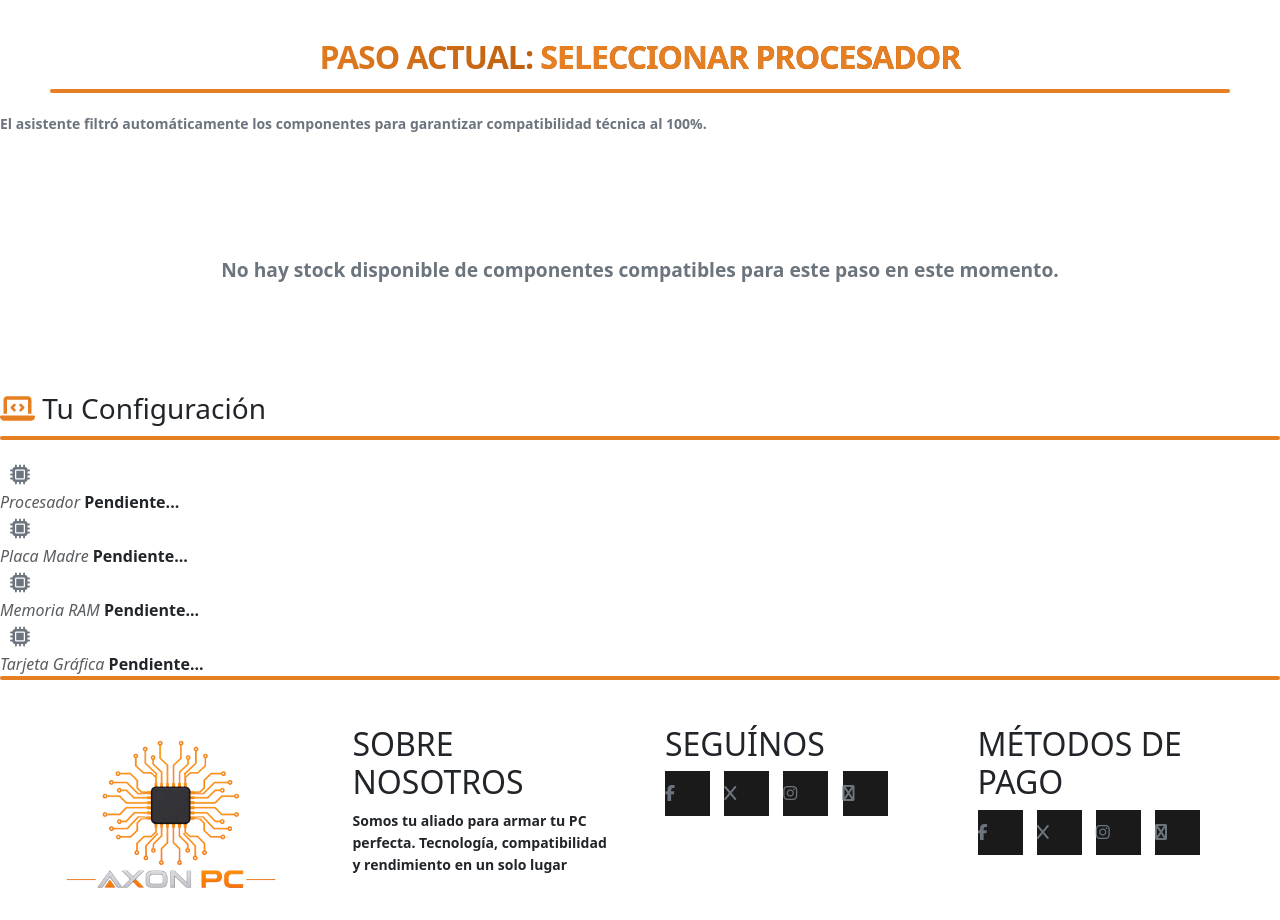
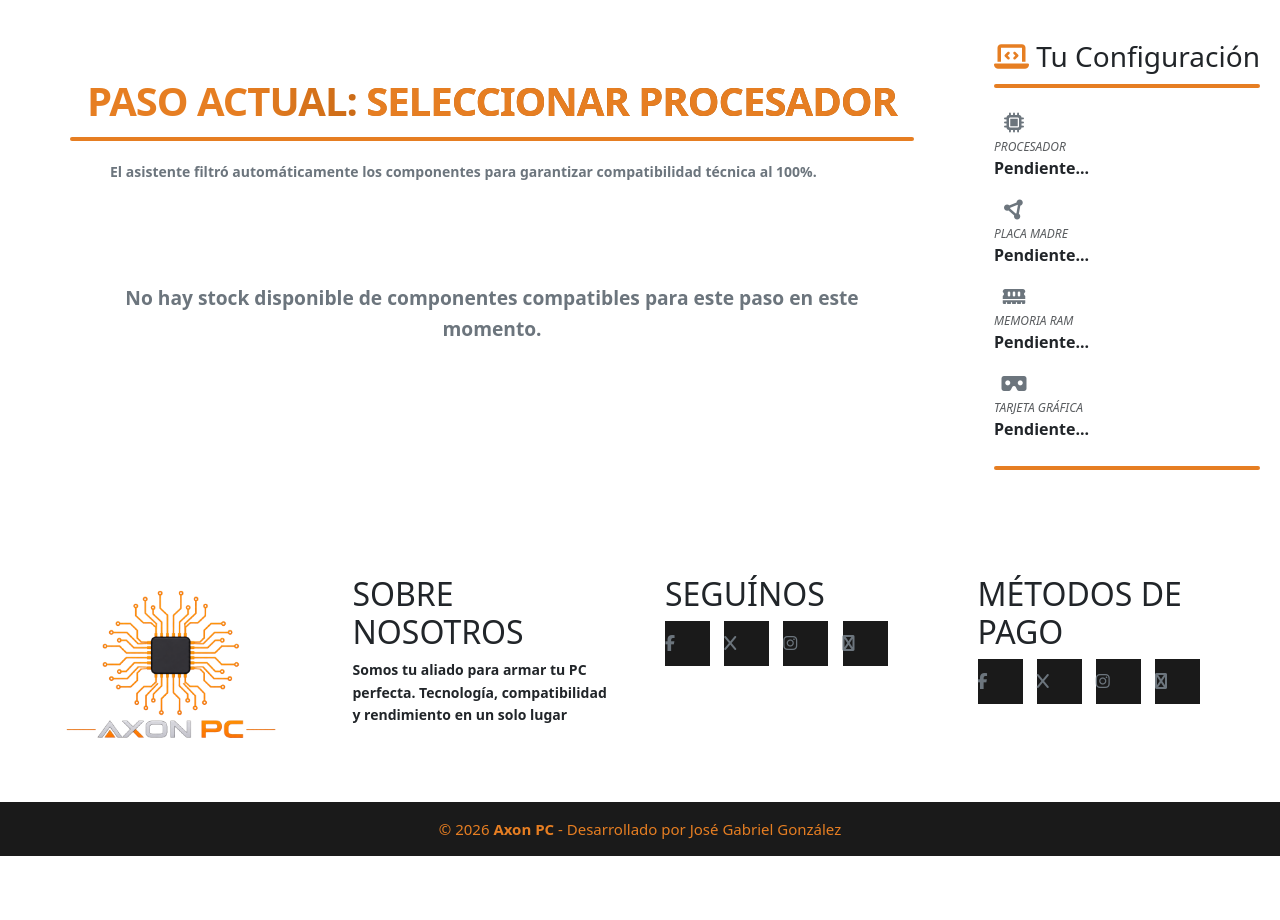
Before and after one commit to GabrielGonzalezBotto/e-commerce_pc-builder_django-MySQL, a Django app: page /configurar/ in a window 1280 px wide. Shown: the part 80-1000 px from the top of the page. After the commit the page ends 936 px from the top, so only its background shows below. Run offline with Django 5.2, Linux system fonts and the light colour scheme; data that the repository does not hold is empty; some libraries are stand-ins or nearby versions.

Commit message:
fix: arreglos en estilos y views en asistente.html

```diff
--- a/AXON_PC/armado/templates/armado/asistente.html
+++ b/AXON_PC/armado/templates/armado/asistente.html
@@ -8,13 +8,13 @@
 
     <div class="asistente-main">
         <div class="cat-title" style="margin-bottom: 20px;">
-            <h1 class="main-title" style="font-size: 2rem; text-transform: uppercase;">
+            <h1 class="main-title" style="font-size: 2.5rem; text-transform: uppercase;">
                 Paso Actual: <span style="color: var(--color-acento);">Seleccionar {{ paso_titulo }}</span>
             </h1>
             <div class="title-line"></div>
         </div>
 
-        <p style="color: var(--color-text-2);margin-bottom: 30px;">
+        <p style="color: var(--color-text-2);margin-bottom: 10px; padding: 0 90px;">
             El asistente filtró automáticamente los componentes para garantizar compatibilidad técnica al 100%.
         </p>
 
@@ -30,17 +30,32 @@
 
                 <h3>{{ prod.nombre }}</h3>
 
+                <div class="rating">
+                    <ul class="list-star" style="display: inline-flex; list-style: none; gap: 2px; color: #f1c40f;">
+                        <!-- Dibujamos las 5 estrellas una por una evaluando el promedio real -->
+                        <li><i class="{% if prod.promedio_estrellas >= 1 %}fa-solid{% else %}fa-regular{% endif %} fa-star"></i></li>
+                        <li><i class="{% if prod.promedio_estrellas >= 2 %}fa-solid{% else %}fa-regular{% endif %} fa-star"></i></li>
+                        <li><i class="{% if prod.promedio_estrellas >= 3 %}fa-solid{% else %}fa-regular{% endif %} fa-star"></i></li>
+                        <li><i class="{% if prod.promedio_estrellas >= 4 %}fa-solid{% else %}fa-regular{% endif %} fa-star"></i></li>
+                        <li><i class="{% if prod.promedio_estrellas >= 5 %}fa-solid{% else %}fa-regular{% endif %} fa-star"></i></li>
+                    </ul>
+                    <!-- Muestra el número real de promedio (ej: 4/5 o 0/5 si es nuevo) -->
+                    <span>{{ prod.promedio_estrellas }}/5</span>
+                </div>
+
                 <!--ESPECIFICACIONES RAPIDAS, SI EXISTEN(Socket, RAM, ETC)-->
-                <div class="spec-previews">
+                <!--<div class="espec-preview" style="font-size: 0.85rem; color: var(--color-text-2); padding: 5px 15px; text-align: left;">
                     {% if prod.socket %}<span>Socket: <b>{{ prod.socket }}</b></span><br>{% endif %}
                     {% if prod.tipo_memoria %}<span>Memoria: <b>{{ prod.tipo_memoria }}</b></span><br>{% endif %}
                     {% if prod.factor_forma %}<span>Formato: <b>{{ prod.factor_forma }}</b></span>{% endif %}
-                </div>
+                </div>-->
 
-                <div class="card-prod-content">
+                <div class="card-prod-content" style="margin-top: 10px;">
+                    <span>categoria: {{prod.categoria.nombre}}</span>
+                    <br>
                     <span>Precio: <b>${{ prod.precio|floatformat:2 }} ARS</b></span>
-                    <div class="buttons">
-                        <a  class="card-prod-btn" href="{% url 'seleccionar_componente' prod.id %}">
+                    <div class="buttons" style="margin-top: 15px;">
+                        <a  class="card-prod-btn" href="{% url 'seleccionar_componente' prod.id %}" style="background-color: var(--color-acento); width: 100%; text-align: center;">
                             Sleleccionar <i class="fa-solid fa-check"></i>
                         </a>
                         <a class="card-prod-btn" href="{% url 'producto' prod.id %}">ver</a>
@@ -71,7 +86,7 @@
                     <i class="fa-solid fa-microchip"></i>
                 </div>
                 <div style="flex: 1;">
-                    <small class="text-muted">Procesador</small>
+                    <small class="text-muted" style="display: block; font-size: 0.75rem; text-transform: uppercase;">Procesador</small>
                     <strong>{{ cpu_elegido.nombre|default:"Pendiente..."}}</strong>
                 </div>
             </div>
@@ -79,10 +94,10 @@
             <!--PLACA MADRE-->
             <div class="resumen-item">
                 <div style="width: 40px; text-align: center; color: {% if mother_elegida %}var(--color-acento){% else %}var(--color-text-2){% endif %}; font-size: 20px;">
-                    <i class="fa-solid fa-microchip"></i>
+                    <i class="fa-solid fa-circle-nodes"></i>
                 </div>
                 <div style="flex: 1;">
-                    <small class="text-muted">Placa Madre</small>
+                    <small class="text-muted" style="display: block; font-size: 0.75rem; text-transform: uppercase;">Placa Madre</small>
                     <strong>{{ mother_elegida.nombre|default:"Pendiente..."}}</strong>
                 </div>
             </div>
@@ -90,10 +105,10 @@
             <!--MEMORIA RAM-->
             <div class="resumen-item">
                 <div style="width: 40px; text-align: center; color: {% if ram_elegida %}var(--color-acento){% else %}var(--color-text-2){% endif %}; font-size: 20px;">
-                    <i class="fa-solid fa-microchip"></i>
+                    <i class="fa-solid fa-memory"></i>
                 </div>
                 <div style="flex: 1;">
-                    <small class="text-muted">Memoria RAM</small>
+                    <small class="text-muted" style="display: block; font-size: 0.75rem; text-transform: uppercase;">Memoria RAM</small>
                     <strong>{{ ram_elegida.nombre|default:"Pendiente..."}}</strong>
                 </div>
             </div>
@@ -101,28 +116,28 @@
             <!--TARJETA GRAFICA-->
             <div class="resumen-item">
                 <div style="width: 40px; text-align: center; color: {% if gpu_elegido %}var(--color-acento){% else %}var(--color-text-2){% endif %}; font-size: 20px;">
-                    <i class="fa-solid fa-microchip"></i>
+                    <i class="fa-solid fa-vr-cardboard"></i>
                 </div>
                 <div style="flex: 1;">
-                    <small class="text-muted">Tarjeta Gráfica</small>
+                    <small class="text-muted" style="display: block; font-size: 0.75rem; text-transform: uppercase;">Tarjeta Gráfica</small>
                     <strong>{{ gpu_elegido.nombre|default:"Pendiente..."}}</strong>
                 </div>
             </div>
 
         </div>
 
-        <div class="title-line"></div>
+        <div class="title-line" style="margin: 25px 0 15px 0;"></div>
 
         <!--BOTONES-->
         <div class="asistente-actions">
             {% if cpu_elegido or mother_elegida or ram_elegida or gpu_elegida %}
-                <a href="{% url 'reiniciar_armado' %}">
+                <a href="{% url 'reiniciar_armado' %}" >
                     <i class="fa-solid fa-trash-can"></i> Reiniciar PC desde cero
                 </a>
             {% endif %}
 
             {% if gpu_elegida %}
-                <a href="#">
+                <a href="#" class="asistente-actions-cart" style="display: block; width: 100%; text-align: center; padding: 12px; background-color: #2ec4b6; color: white; text-decoration: none; border-radius: 6px; font-weight: bold; font-size: 0.9rem;">
                     <i class="fa-solid fa-cart-plus"></i> Comprar configuración
                 </a>
             {% endif %}
--- a/AXON_PC/armado/views.py
+++ b/AXON_PC/armado/views.py
@@ -1,4 +1,4 @@
-from django.shortcuts import render, redirect, get_list_or_404
+from django.shortcuts import render, redirect, get_object_or_404
 from tienda.models import Producto, Categoria
 
 # Create your views here.
@@ -59,7 +59,7 @@ def asistente_armado(request):
     return render(request, 'armado/asistente.html', context)
 
 def seleccionar_componente(request, producto_id):
-    producto = get_list_or_404(Producto, id=producto_id)
+    producto = get_object_or_404(Producto, id=producto_id)
     categoria = producto.categoria.nombre.lower()
 
     armado = request.session.get('carrito_armado', {})
--- a/AXON_PC/static/css/style.css
+++ b/AXON_PC/static/css/style.css
@@ -1540,6 +1540,75 @@ form button:hover {
     font-size: 1rem;
 }
 
+
+/*======= ASISTENTE DE ARMADO DE PC =========*/
+
+.asistente {
+    max-width: 1400px;
+    margin: 40px 0;
+    padding: 0 20px;
+    display: flex;
+    gap: 30px;
+    align-items: flex-start;
+    flex-wrap: wrap;
+}
+
+.asistente-main {
+    flex: 3;
+}
+
+.espec-preview {
+    font-size: 0.80rem;
+    color: var(--color-text-2);
+    padding: 5px 15px;
+    text-align: left;
+}
+
+.resumen-lista {
+    display: flex;
+    flex-direction: column;
+    gap: 15px;
+}
+
+.resumen-items {
+    display: flex;
+    gap: 10px;
+    align-items: center;
+    font-size: 1rem;
+}
+
+.asistente-actions {
+    display: flex;
+    flex-direction: column;
+    gap: 10px;
+    margin-top: 20px;
+}
+
+.asistente-actions a {
+    display: block;
+    width: 100%;
+    text-align: center;
+    padding: 12px;
+    background-color: var(--color-error);
+    color: white;
+    text-decoration: none;
+    border-radius: 6px;
+    font-weight: 700;
+    font-size: 1rem;
+}
+
+.asistente-actions-cart {
+    display: block;
+    width: 100%;
+    text-align: center;
+    padding: 12px;
+    background-color: var(--color-exito);
+    color: white;
+    text-decoration: none;
+    border-radius: 6px;
+    font-weight: 700;
+    font-size: 1rem;
+}
 /*======= FOOTER ======*/
 
 .footer {
```
